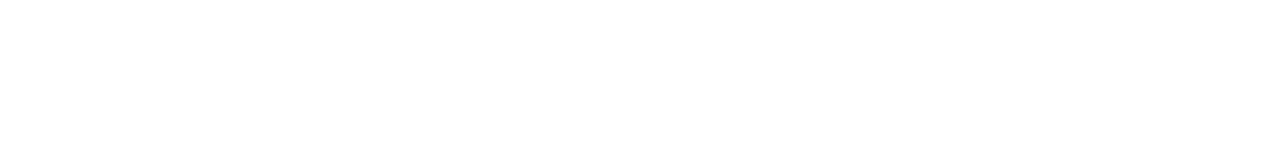
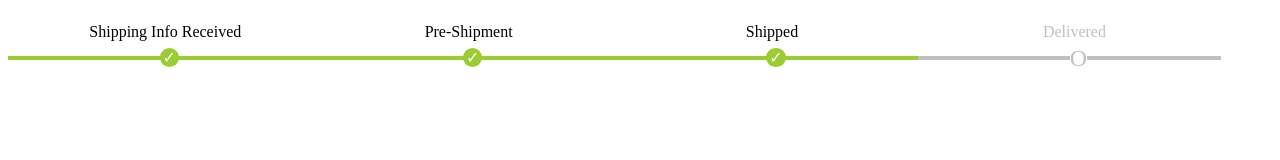
Before and after one commit to LindseyB/package-tracking-simulator-2015, a plain HTML site: page index.html in a window 1280 px wide. Drawn offline with Linux system fonts and the light colour scheme.

Commit message:
Adding the basic progress bar

```diff
--- /dev/null
+++ b/css/progress.css
@@ -0,0 +1,58 @@
+ol.progtrckr {
+    margin: 0;
+    padding: 0;
+    list-style-type none;
+}
+
+ol.progtrckr li {
+    display: inline-block;
+    text-align: center;
+    line-height: 3em;
+}
+
+ol.progtrckr[data-progtrckr-steps="2"] li { width: 49%; }
+ol.progtrckr[data-progtrckr-steps="3"] li { width: 33%; }
+ol.progtrckr[data-progtrckr-steps="4"] li { width: 24%; }
+ol.progtrckr[data-progtrckr-steps="5"] li { width: 19%; }
+ol.progtrckr[data-progtrckr-steps="6"] li { width: 16%; }
+ol.progtrckr[data-progtrckr-steps="7"] li { width: 14%; }
+ol.progtrckr[data-progtrckr-steps="8"] li { width: 12%; }
+ol.progtrckr[data-progtrckr-steps="9"] li { width: 11%; }
+
+ol.progtrckr li.progtrckr-done {
+    color: black;
+    border-bottom: 4px solid yellowgreen;
+}
+
+ol.progtrckr li.progtrckr-todo {
+    color: silver;
+    border-bottom: 4px solid silver;
+}
+
+ol.progtrckr li:after {
+    content: "\00a0\00a0";
+}
+ol.progtrckr li:before {
+    position: relative;
+    bottom: -2.5em;
+    float: left;
+    left: 50%;
+    line-height: 1em;
+}
+ol.progtrckr li.progtrckr-done:before {
+    content: "\2713";
+    color: white;
+    background-color: yellowgreen;
+    height: 1.2em;
+    width: 1.2em;
+    line-height: 1.2em;
+    border: none;
+    border-radius: 1.2em;
+}
+ol.progtrckr li.progtrckr-todo:before {
+    content: "\039F";
+    color: silver;
+    background-color: white;
+    font-size: 1.5em;
+    bottom: -1.6em;
+}
--- a/index.html
+++ b/index.html
@@ -1,7 +1,16 @@
 <!DOCTYPE>
 <html>
 	<head>
+		<title>Package Tracking Simulator 2015</title>
+		<link rel="stylesheet" type="text/css" href="css/main.css" media="screen" />
+		<link rel="stylesheet" type="text/css" href="css/progress.css" media="screen" />
 	</head>
 	<body>
+		<ol class="progtrckr" data-progtrckr-steps="4">
+			<li class="progtrckr-done">Shipping Info Received</li><!--
+			--><li class="progtrckr-done">Pre-Shipment</li><!--
+			--><li class="progtrckr-done">Shipped</li><!--
+			--><li class="progtrckr-todo">Delivered</li>
+		</ol>
 	</body>
 </html>
```
Also changed, not shown: css/main.css (added).
